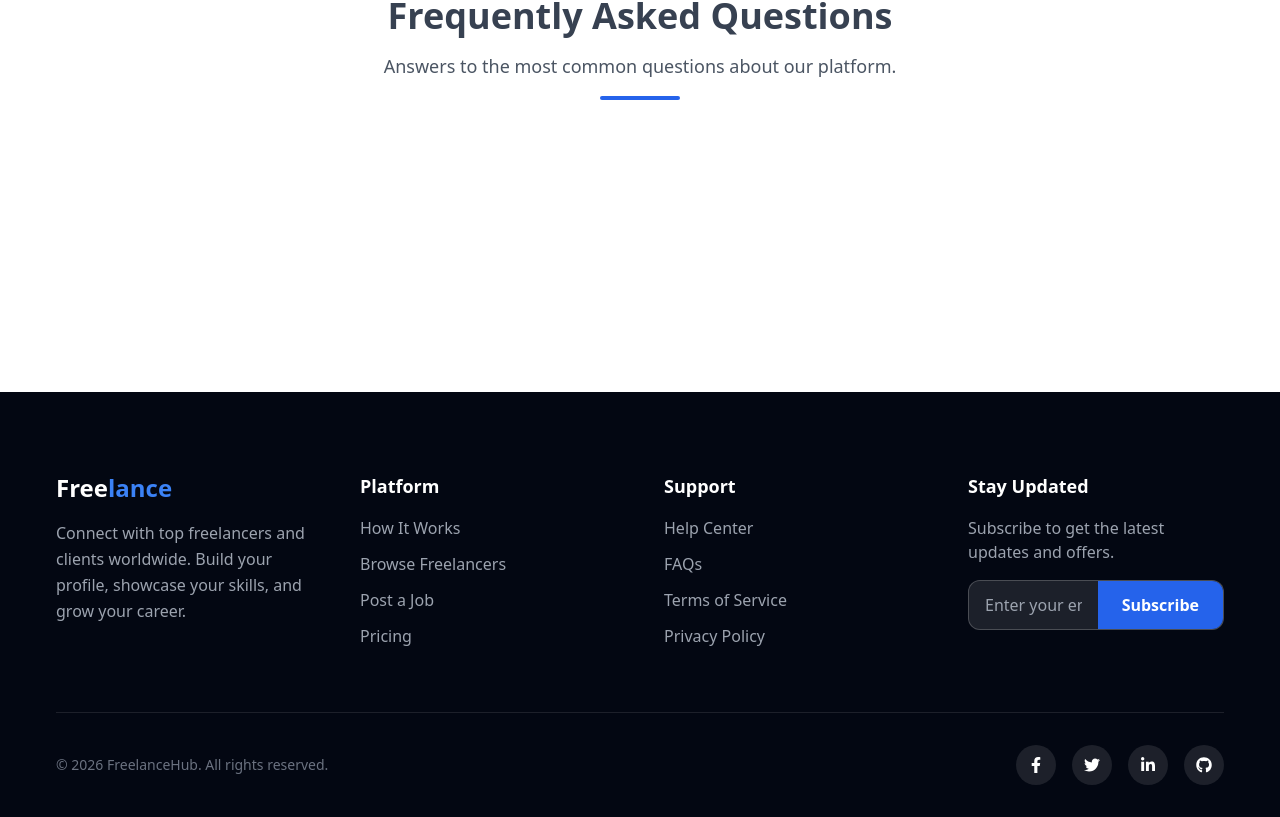
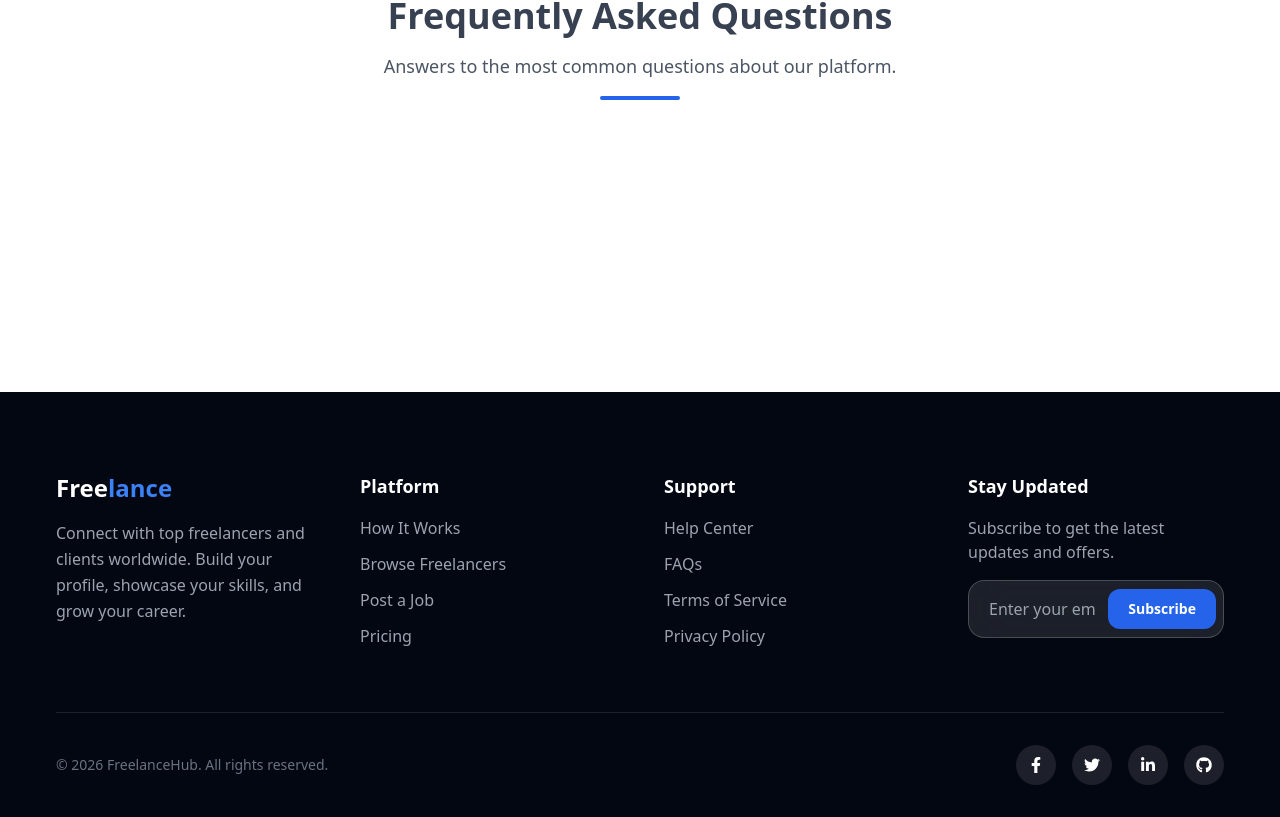
Before and after one commit to Alihaider592/freelance, a React (Create React App) app in the folder freelancing-app/: page / in a window 1280 px wide. Shown: the part 2506-3323 px from the top of the page. Built offline with nearby package versions, Linux system fonts and the light colour scheme.

Commit message:
field and  button changed

```diff
--- a/freelancing-app/src/components/footer.jsx
+++ b/freelancing-app/src/components/footer.jsx
@@ -1,29 +1,25 @@
 import { FaFacebookF, FaTwitter, FaLinkedinIn, FaGithub } from "react-icons/fa";
-import logoM from '../assets/logoM.png'
+import logoM from "../assets/logoM.png";
 const Footer = () => {
   return (
     <footer className="bg-gray-950 text-gray-400 pt-20">
       <div className="max-w-[1200px] mx-auto px-4">
-
         {/* Top Grid */}
         <div className="grid grid-cols-1 md:grid-cols-4 gap-12 pb-16 border-b border-white/10">
-
           {/* Brand */}
           <div>
             <h3 className="text-2xl font-bold text-white mb-4">
               Free<span className="text-blue-500">lance</span>
             </h3>
             <p className="text-gray-400 leading-relaxed">
-              Connect with top freelancers and clients worldwide.
-              Build your profile, showcase your skills, and grow your career.
+              Connect with top freelancers and clients worldwide. Build your
+              profile, showcase your skills, and grow your career.
             </p>
           </div>
 
           {/* Links */}
           <div>
-            <h4 className="text-lg font-semibold text-white mb-4">
-              Platform
-            </h4>
+            <h4 className="text-lg font-semibold text-white mb-4">Platform</h4>
             <ul className="space-y-3">
               <li className="hover:text-blue-400 cursor-pointer transition">
                 How It Works
@@ -42,9 +38,7 @@ const Footer = () => {
 
           {/* Support */}
           <div>
-            <h4 className="text-lg font-semibold text-white mb-4">
-              Support
-            </h4>
+            <h4 className="text-lg font-semibold text-white mb-4">Support</h4>
             <ul className="space-y-3">
               <li className="hover:text-blue-400 cursor-pointer transition">
                 Help Center
@@ -70,13 +64,24 @@ const Footer = () => {
               Subscribe to get the latest updates and offers.
             </p>
 
-            <div className="flex items-center bg-white/10 border border-white/20 rounded-xl overflow-hidden">
+            <div className="relative max-w-md w-full">
               <input
                 type="email"
-                placeholder="Enter your email"
-                className="bg-transparent px-4 py-3 w-full text-white outline-none placeholder-gray-400"
+                placeholder="Enter your email address"
+                className="w-full bg-white/10 backdrop-blur-xl
+               border border-white/20 rounded-2xl
+               px-5 py-4 pr-32
+               text-white outline-none
+               placeholder-gray-400
+               focus:border-blue-500 transition"
               />
-              <button className="px-6 py-3 bg-blue-600 text-white font-semibold hover:bg-blue-700 transition">
+
+              <button
+                className="absolute right-2 top-1/2 -translate-y-1/2
+               px-5 py-2.5 rounded-xl text-sm font-semibold
+               text-white bg-blue-600
+               hover:bg-blue-500 transition"
+              >
                 Subscribe
               </button>
             </div>
@@ -105,7 +110,6 @@ const Footer = () => {
             </a>
           </div>
         </div>
-
       </div>
     </footer>
   );
```
